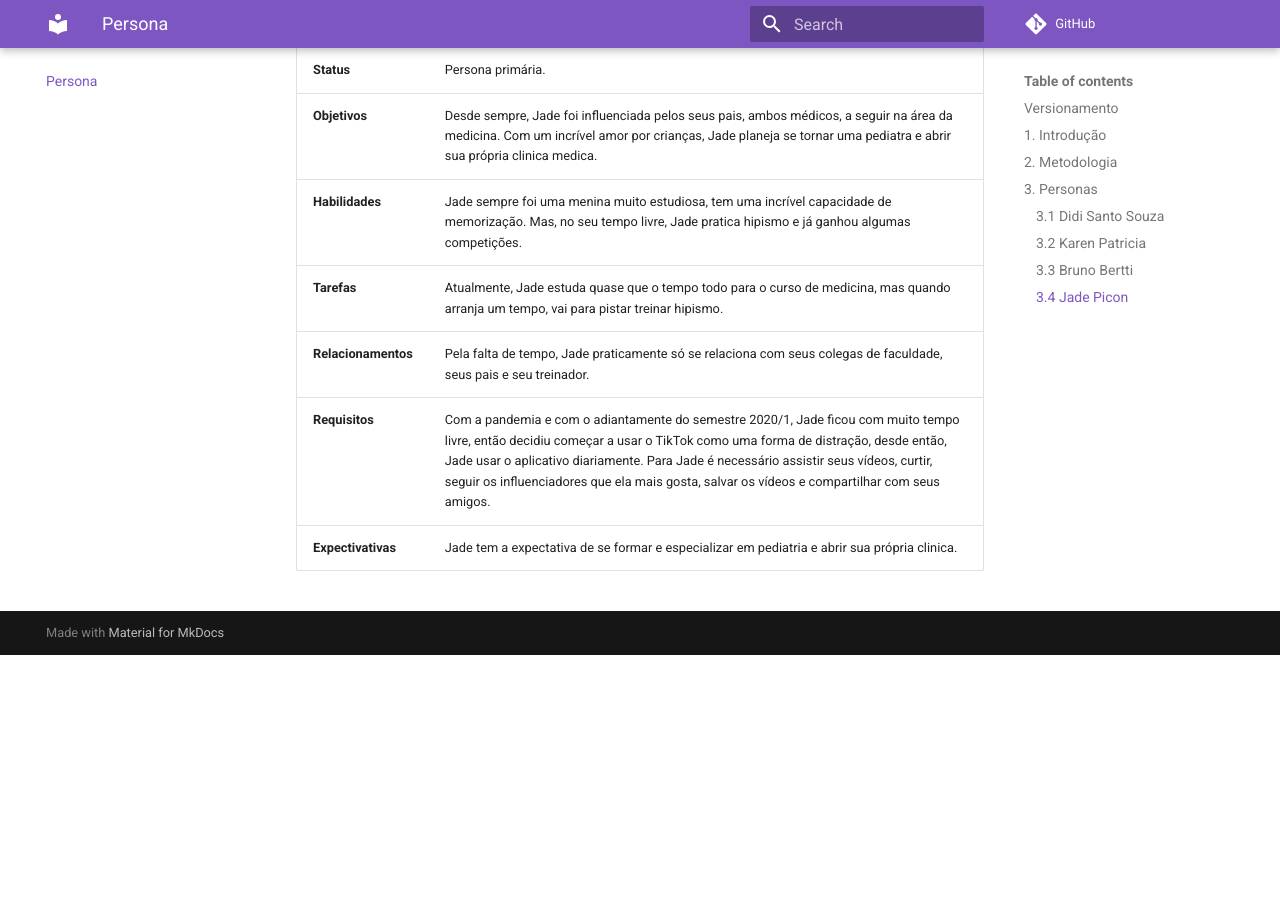
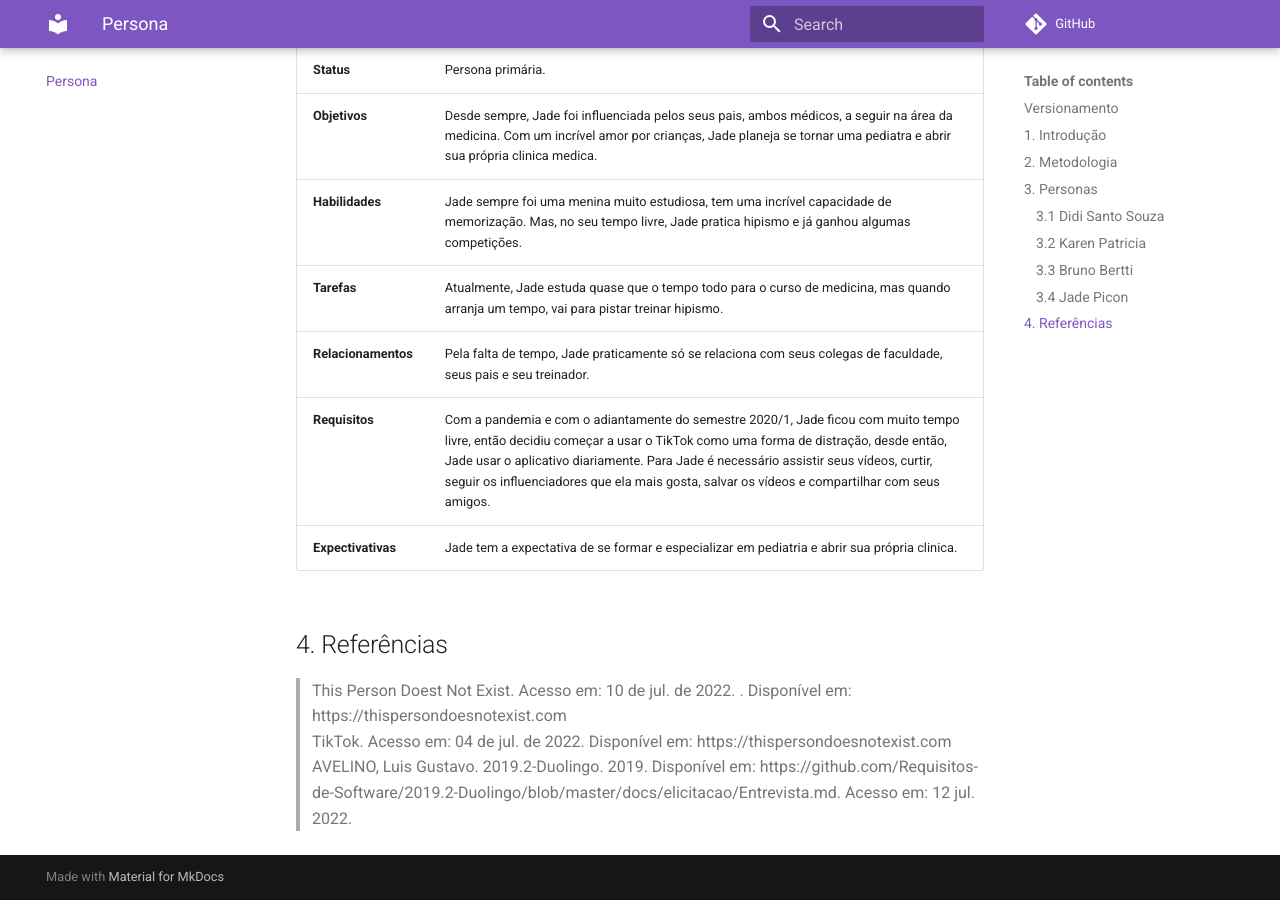
Before and after one commit to Requisitos-de-Software/2022.1-TikTok, an MkDocs documentation site: the page built from docs/personas.md, in a window 1280 px wide and 900 px high, scrolled down 4955 px. Built offline with MkDocs 1.6.1 and Material for MkDocs 9.7.7, drawn with Linux system fonts in a browser that asks for light colours; comment, search, counter and statistics services are not loaded; before the commit the page ends 5610 px from its top, so only the background shows below that.

Commit message:
Update personas.md

```diff
--- a/docs/personas.md
+++ b/docs/personas.md
@@ -77,3 +77,10 @@ A partir do Brainstorm realizado em uma reunião com todos os membros do grupo,
 |**Relacionamentos**|Pela falta de tempo, Jade praticamente só se relaciona com seus colegas de faculdade, seus pais e seu treinador.  |
 |**Requisitos**| Com a pandemia e com o adiantamente do semestre 2020/1, Jade ficou com muito tempo livre, então decidiu começar a usar o  TikTok como uma forma de distração, desde então, Jade usar o aplicativo diariamente. Para Jade é necessário assistir seus vídeos, curtir, seguir os influenciadores que ela mais gosta, salvar os vídeos e compartilhar com seus amigos.   |
 |**Expectivativas**|Jade tem a expectativa de se formar e especializar em pediatria e abrir sua própria clinica. |
+
+
+## 4. Referências
+
+> This Person Doest Not Exist. Acesso em: 10 de jul. de 2022. . Disponível em: https://thispersondoesnotexist.com <br>
+> TikTok.  Acesso em: 04 de jul. de 2022. Disponível em: https://thispersondoesnotexist.com<br>
+>AVELINO, Luis Gustavo. 2019.2-Duolingo. 2019. Disponível em: https://github.com/Requisitos-de-Software/2019.2-Duolingo/blob/master/docs/elicitacao/Entrevista.md. Acesso em: 12 jul. 2022.
```
